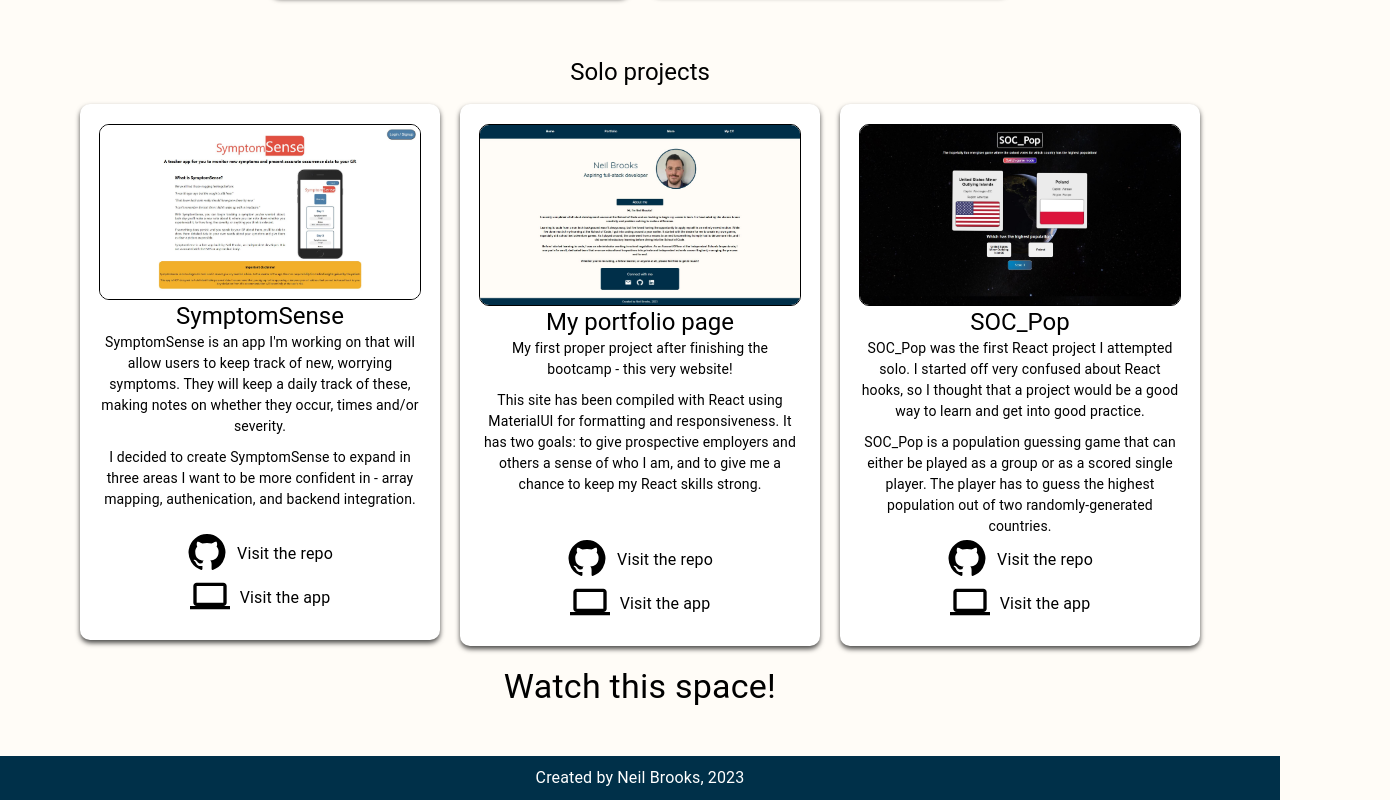
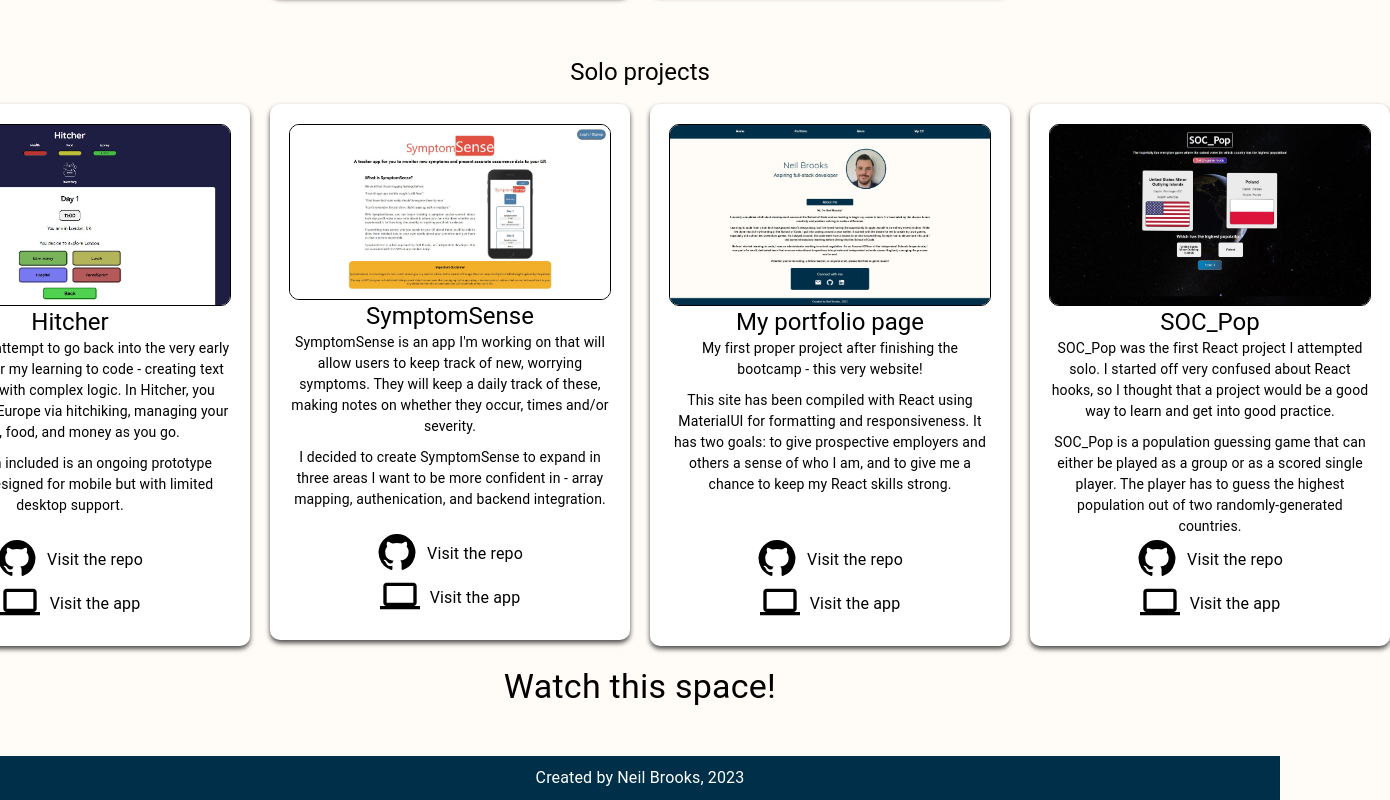
Before and after one commit to NeilBr87/Portfolio-page, a React (Create React App) app: page /portfoliopage in a window 1280 px wide. Shown: the part 872-1672 px from the top of the page, 1390 px wide, since content can reach past the window. Built offline with nearby package versions, Linux system fonts and the light colour scheme.

Commit message:
Added Hitcher

```diff
--- a/src/Components/Portfolio/index.js
+++ b/src/Components/Portfolio/index.js
@@ -69,6 +69,14 @@ export default function Portfolio() {
                     <Typography variant="h5" sx={{mt: '20px', mb: '16px', textAlign: 'center'}} >Solo projects</Typography>
                     <Box sx={{display: 'flex', flexDirection: isMobile? 'column' : 'row', gap: '20px'}}>
                         <PortfolioCard
+                            itemImage="Hitcher"
+                            itemTitle="Hitcher"
+                            itemDescription="Hitcher is an attempt to go back into the very early motivation for my learning to code - creating text adventures with complex logic. In Hitcher, you travel across Europe via hitchiking, managing your health, food, and money as you go."
+                            itemDesc2="The version included is an ongoing prototype primarily designed for mobile but with limited desktop support."
+                            githubLink="https://github.com/NeilBr87/Hitcher"
+                            appLink="https://hitcher.netlify.app/"
+                        />
+                        <PortfolioCard
                             itemImage="SymptomSense"
                             itemTitle="SymptomSense"
                             itemDescription="SymptomSense is an app I'm working on that will allow users to keep track of new, worrying symptoms. They will keep a daily track of these, making notes on whether they occur, times and/or severity."
--- a/src/Components/PortfolioCard/index.js
+++ b/src/Components/PortfolioCard/index.js
@@ -11,6 +11,7 @@ import haccio from './Haccio.JPG';
 import Mysite from './Mysite.JPG';
 import SymptomSense from './SymptomSense.JPG';
 import SOC from './SOC.JPG';
+import Hitcher from './Hitcher.JPG';
 
 export default function PortfolioCard(props) {
   const theme = useTheme();
@@ -31,6 +32,9 @@ export default function PortfolioCard(props) {
     }
     if (itemImage === 'SymptomSense') {
         return SymptomSense;
+    }
+    if (itemImage === 'Hitcher') {
+        return Hitcher;
     }
 
     return '';
```
Also changed, not shown: src/Components/PortfolioCard/Hitcher.JPG (added).
